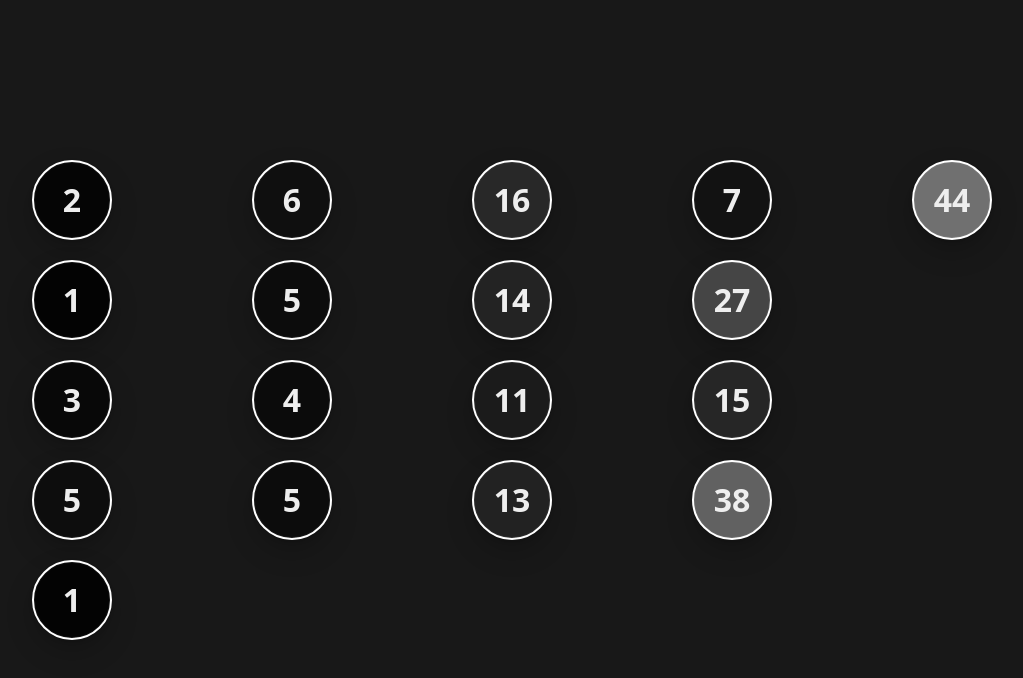
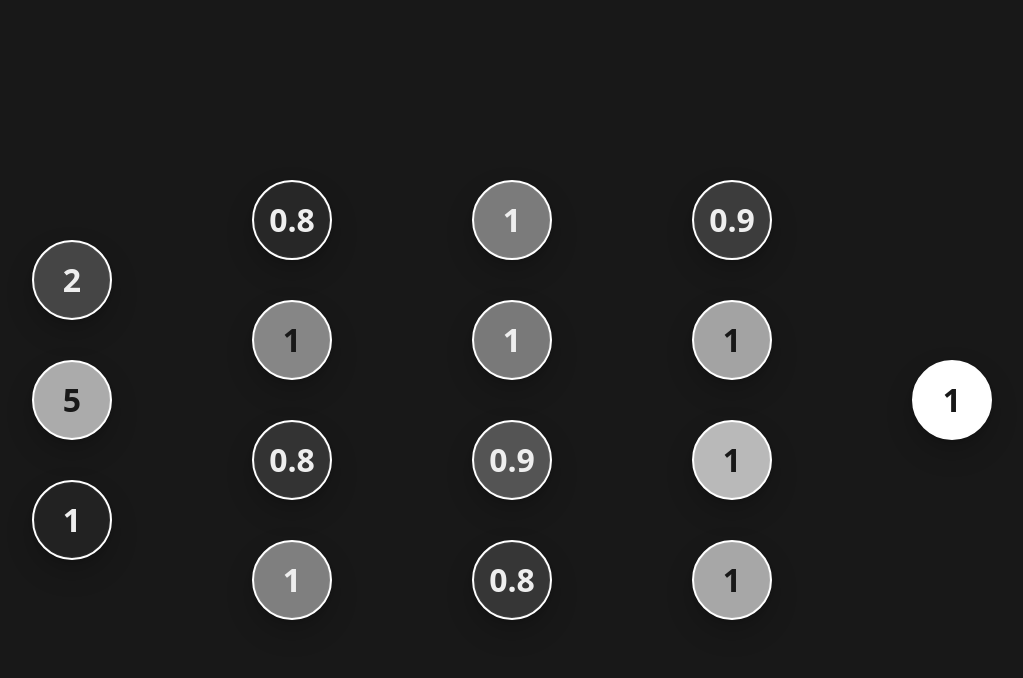
Before and after one commit to NoahLloyd/visual-neural-network, a React (Create React App) app: page / in a window 1280 px wide. Shown: the top 678 px of the page, without its empty margins (128-1151 px from the left). Built offline with nearby package versions, Linux system fonts and the light colour scheme.

Commit message:
All activation functions & worked on visual connections (not done)

```diff
--- /dev/null
+++ b/src/components/neuralNetwork/Connection.css
@@ -0,0 +1,6 @@
+.connection {
+    position: absolute;
+}
+.connectionArrow{
+    marker-end:url(#markerArrow);
+  }
--- a/src/components/neuralNetwork/Connection.tsx
+++ b/src/components/neuralNetwork/Connection.tsx
@@ -1,10 +1,26 @@
+import { url } from 'inspector';
 import React from 'react'
+import './Connection.css'
 
-type Props = {}
+type Props = {
+  // position: {x1: number; }
+  color: string;
+  weight: number;
+  key: string;
+}
 
 const Connection = (props: Props) => {
   return (
-    <div>Connection</div>
+      <div className='connection' key={Math.random().toString() + Math.random().toString()}>
+          <svg fill="#FFF" height="400" width="360">
+      <defs>
+          <marker id={props.key} markerWidth="13" markerHeight="13" refX="2" refY="6" orient="auto">
+          </marker>
+      </defs>
+      <line x1="0" y1="0" x2="180" y2="140" style={{ stroke: props.color, strokeWidth: props.weight * 20, markerEnd: "url(#a" + props.key}} className="connectionArrow" />
+    </svg>
+
+    </div>
   )
 }
 
--- /dev/null
+++ b/src/components/neuralNetwork/Layer.css
@@ -0,0 +1,5 @@
+.layer {
+    display: flex;
+    flex-direction: column;
+    justify-content: center;
+}
--- a/src/components/neuralNetwork/Layer.tsx
+++ b/src/components/neuralNetwork/Layer.tsx
@@ -1,18 +1,20 @@
-import React from 'react'
+import React, { useRef } from 'react'
 import Neuron from './Neuron';
+import './Layer.css'
 
 type Props = {
     neurons: {key: string; value: number; bias: number; connections: { value: number; weight: number; key: string;}[]; }[];
     type: string;
+    highestValue: number;
 }
 
 const Layer = (props: Props) => {
   return (
-    <div>
+    <div className='layer'>
         {props.neurons.map((neuron) => {
             return (
                 <div key={Math.random().toString() + Math.random().toString()}>
-                    <Neuron properties={neuron} type={props.type} />
+                    <Neuron properties={neuron} type={props.type} highestValue={props.highestValue} />
                 </div>
             )
         })}
--- a/src/components/neuralNetwork/Network.tsx
+++ b/src/components/neuralNetwork/Network.tsx
@@ -1,5 +1,7 @@
 import React, { useEffect, useState } from "react";
 import Layer from "./Layer";
+
+type Neuron = {key: string; value: number; bias: number; connections: { value: number; weight: number; key: string;}[]; }
 
 type Props = {};
 
@@ -11,7 +13,7 @@ const Network = (props: Props) => {
 
   // Layers -> Neurons -> Weights
 
-  const inputs = [2, 1, 3, 5, 1]
+  const inputs = [2, 5, 1]
 
   const hiddenLayers = [4, 4, 4, 1]
 
@@ -40,7 +42,7 @@ const Network = (props: Props) => {
         // Loops over the previous neurons: Makes connections & calculates weighted sum for neuron
         for (let k = 0; k < LayerNeurons[i].length; k++) {
 
-            const connectedNeuronWeight = Math.random()
+            const connectedNeuronWeight = Math.random() / 1.5
             const connectedNeuronValue = LayerNeurons[i][k].value
 
             // Adds a connection to the connections array
@@ -64,7 +66,15 @@ const Network = (props: Props) => {
 
 
   let layers = createLayers(inputs, hiddenLayers);
-  console.log(layers)
+console.log(layers)
+  // Gets the highest value to color the neurons relatively
+  let highestValue = 0;
+
+  layers.forEach((layer: Neuron[]) => {
+    layer.forEach((neuron: Neuron) => {
+      if (neuron.value > highestValue) highestValue = neuron.value;
+    })
+  })
 
   // Makes array that contains the same input the amount of times it says in layers[0]
   // for (let i = 0; i < layers[0]; i+)
@@ -150,13 +160,12 @@ const Network = (props: Props) => {
       //   );
       // })} */}
 
-      console.log('sad');
   return (
     <div className="flex">
       {layers.map((layer: any, index: number) => {
 
         return (
-          <Layer neurons={layer} type={index === 0 ? "input" : "hidden"} />
+          <Layer neurons={layer} type={index === 0 ? "input" : "hidden"} highestValue={highestValue} />
         )
       })}
     </div>
--- a/src/components/neuralNetwork/Neuron.tsx
+++ b/src/components/neuralNetwork/Neuron.tsx
@@ -1,4 +1,5 @@
 import React, { useEffect } from "react";
+import Connection from "./Connection";
 import "./Neuron.css";
 
 type Props = {
@@ -6,9 +7,10 @@ type Props = {
     key: string;
     value: number;
     bias: number;
-    connections: { value: number; weight: number }[];
+    connections: { value: number; weight: number; key: string }[];
   };
   type: string;
+  highestValue: number;
 };
 
 function Neuron(props: Props) {
@@ -29,28 +31,59 @@ function Neuron(props: Props) {
 
   // }, [])
 
-  const activationFunctions = {
-    ReLu: (x: number) => x > 0 ? x : 0.01*x
-  }
+  const activationFunction = (x: number, func: string) => {
+
+    let result;
+
+    switch (func) {
+      case "ReLU":
+        result = x > 0 ? x : 0;
+        break;
+      case "Leaky ReLU":
+        result = x > 0 ? x : 0.01 * x;
+        break;
+      case "tanh":
+        result = Math.tanh(x);
+        break;
+      case "sigmoid":
+        result = 1 / (1 + 2.71828 ** -x);
+        break;
+      case "binary":
+        result = x >= 0 ? 1 : 0;
+        break;
+      case "linear":
+        result = x;
+        break;
+      default:
+        result = x;
+        break;
+    }
+
+    return result;
+  };
 
   const valueToColor = (value: number) => {
-    // 100 >= value >= 0
-
     // Change shade of gray depending on number
-    return `rgb(${value * 2.55}, ${value * 2.55}, ${value * 2.55})`;
-
-    // Change opacity depending on number
-    // return `rgba(255, 255, 255, ${value / 100})`
+    const multiplier = 255 / props.highestValue;
+    console.log(
+      `rgb(${value * multiplier}, ${value * multiplier}, ${value * multiplier})`
+    );
+    return `rgb(${value * multiplier}, ${value * multiplier}, ${
+      value * multiplier
+    })`;
   };
 
   if (props.type === "input") {
-
     return (
       <div
+        key={Math.random().toString() + Math.random().toString()}
         className="neuron"
         style={{
           backgroundColor: valueToColor(props.properties.value),
-          color: props.properties.value >= 50 ? "#181818" : "#eee",
+          color:
+            props.properties.value > props.highestValue / 2
+              ? "#181818"
+              : "#eee",
           borderColor: "#fff",
         }}
       >
@@ -58,25 +91,32 @@ function Neuron(props: Props) {
         {/* // !TODO Add on hover element that shows value, bias, etc. */}
       </div>
     );
-
   } else {
-
     return (
       <div
+        key={Math.random().toString() + Math.random().toString()}
         className="neuron"
         style={{
           backgroundColor: valueToColor(props.properties.value),
-          color: props.properties.value >= 50 ? "#181818" : "#eee",
-          borderColor: props.properties.value >= 50 ? "#000" : "#fff",
+          color:
+            props.properties.value > props.highestValue / 2
+              ? "#181818"
+              : "#eee",
+          borderColor: "#fff",
         }}
       >
-        {Math.round(activationFunctions.ReLu(props.properties.value))}
-        {/* // !TODO Add on hover element that shows value, bias, etc. */}
+        <div>
+          {Math.round(
+            activationFunction(props.properties.value, "sigmoid") * 10
+          ) / 10}
+          {/* // !TODO Add on hover element that shows value, bias, etc. */}
+        </div>
+        {props.properties.connections.map((connection) => {
+          return <path></path>;
+        })}
       </div>
     );
-
   }
-
 }
 
 export default Neuron;
```
